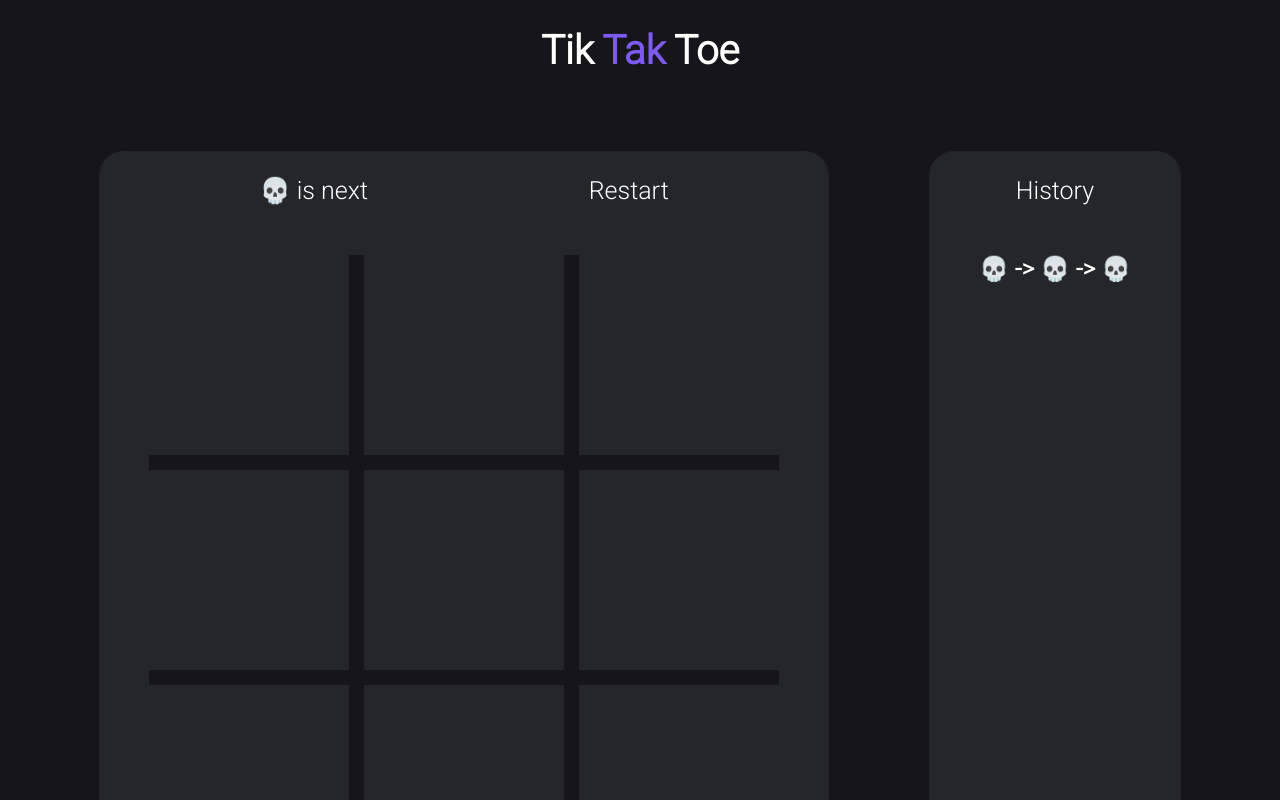
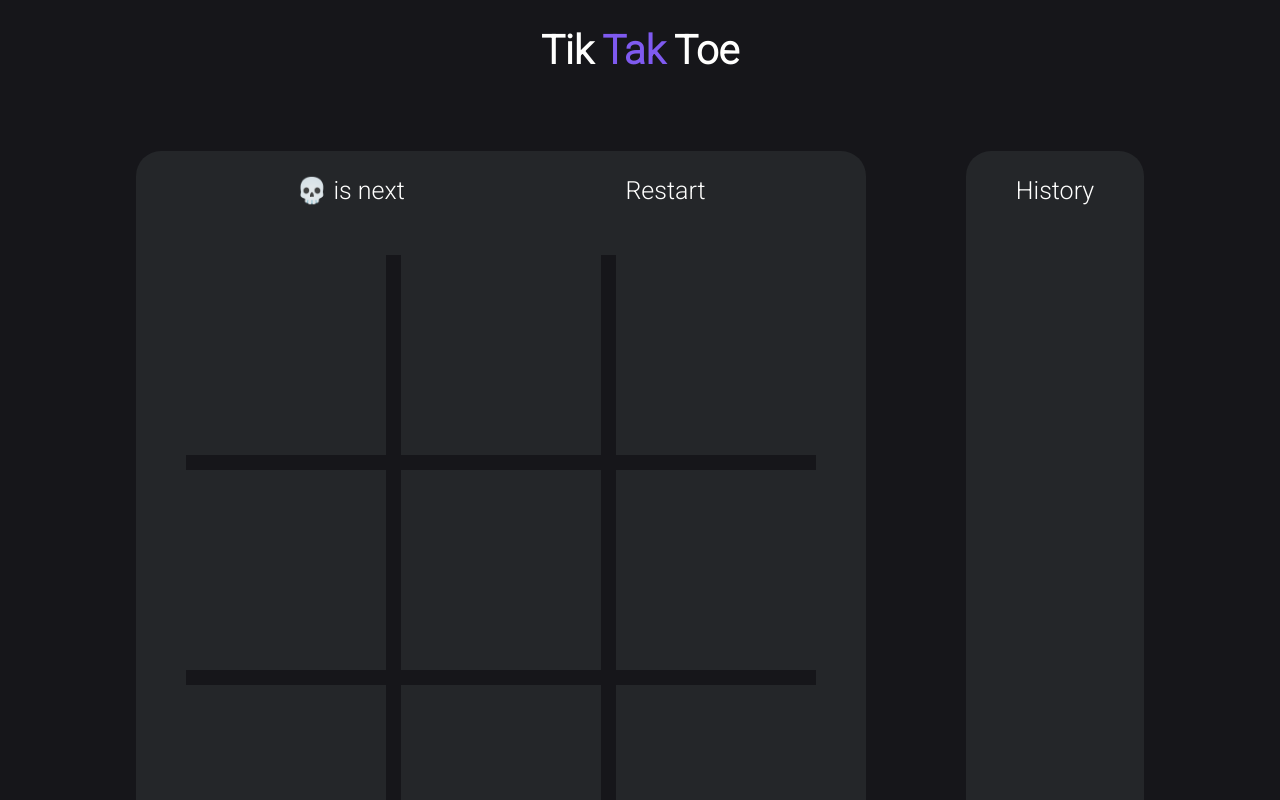
Before and after one commit to LahcenHaouch/tik-tak-toe, a React (Create React App) app: page / in a window 1280 px wide. Shown: the top 800 px of the page. Built offline with nearby package versions, Linux system fonts and the light colour scheme.

Commit message:
[TTT] Moving code to separate files

```diff
--- a/src/App.tsx
+++ b/src/App.tsx
@@ -1,99 +1,45 @@
 import * as React from 'react'
 
 import './App.css'
-import History from './history'
-import {getWinner, getNextMove, getStatus, useLocalStorage, Move} from './utils'
+import History from './History'
+import Grid from './Grid'
+import {useLocalStorage, INITIAL_HISTORY} from './utils'
 
-const INITIAL_MOVES: Array<Move | null> = Array(9).fill(null)
+function App() {
+  const [history, setHistory] = useLocalStorage({
+    initialState: INITIAL_HISTORY,
+    key: 'grid-history',
+  })
 
-function StatusAction({
-  status,
-  onRestart,
-}: {
-  status: string
-  onRestart: () => void
-}) {
-  return (
-    <div className="status-action">
-      <div className="status">{status}</div>
-      <div className="restart" onClick={onRestart}>
-        Restart
-      </div>
-    </div>
-  )
-}
+  const [currentStep, setCurrentStep] = useLocalStorage({
+    initialState: 0,
+    key: 'play',
+  })
 
-function GridCell({
-  index,
-  value,
-  status,
-  onClick,
-}: {
-  index: number
-  value: Move | null
-  status: string
-  onClick: (index: number) => void
-}) {
-  const disabled = value || status.includes('won') || status === 'Draw'
-  const className = disabled ? 'game-cell disabled' : 'game-cell'
-
-  return (
-    <div className={className} onClick={() => onClick(index)}>
-      {value}
-    </div>
-  )
-}
-
-function Grid() {
-  const [moves, setMoves] = useLocalStorage({
-    initialState: INITIAL_MOVES,
-    key: 'grid-state',
-  })
-  const nextMove = getNextMove(moves)
-  const winner = getWinner(moves)
-  const status = getStatus(nextMove, winner)
-
-  function playMove(index: number) {
-    if (!nextMove || winner || moves[index]) {
-      return
-    }
-    const movesCopy = [...moves]
-    movesCopy[index] = nextMove
-
-    setMoves(movesCopy)
+  function goToNextStep() {
+    setCurrentStep(currentStep + 1)
   }
 
-  function restart() {
-    setMoves(INITIAL_MOVES)
+  function goToInitialStep() {
+    setCurrentStep(0)
   }
 
-  const gameGrid = moves.map((move: Move | null, index: number) => (
-    <GridCell
-      key={index}
-      index={index}
-      value={move}
-      status={status}
-      onClick={playMove}
-    />
-  ))
+  // TODO: Radient colors and icons for X and Y
 
-  return (
-    <div className="grid-container">
-      <StatusAction status={status} onRestart={restart} />
-      <div className="game-grid">{gameGrid}</div>
-    </div>
-  )
-}
-
-function App() {
   return (
     <>
       <h1 className="title">
         Tik <span>Tak</span> Toe
       </h1>
       <div className="app-container">
-        <Grid />
-        <History history={[]} />
+        <Grid
+          history={history}
+          currentStep={currentStep}
+          setHistory={setHistory}
+          goToNextStep={goToNextStep}
+          goToInitialStep={goToInitialStep}
+        />
+        <History history={history} currentStep={currentStep} />
       </div>
     </>
   )
--- /dev/null
+++ b/src/Grid.tsx
@@ -0,0 +1,96 @@
+import {Move, getNextMove, getWinner, getStatus, INITIAL_HISTORY} from './utils'
+
+function StatusAction({
+  status,
+  onRestart,
+}: {
+  status: string
+  onRestart: () => void
+}) {
+  return (
+    <div className="status-action">
+      <div className="status">{status}</div>
+      <div className="restart" onClick={onRestart}>
+        Restart
+      </div>
+    </div>
+  )
+}
+
+function GridCell({
+  index,
+  value,
+  status,
+  onClick,
+}: {
+  index: number
+  value: Move | null
+  status: string
+  onClick: (index: number) => void
+}) {
+  const disabled = value || status.includes('won') || status === 'Draw'
+  const className = disabled ? 'game-cell disabled' : 'game-cell'
+
+  return (
+    <div className={className} onClick={() => onClick(index)}>
+      {value}
+    </div>
+  )
+}
+
+function Grid({
+  history,
+  currentStep,
+  setHistory,
+  goToNextStep,
+  goToInitialStep,
+}: {
+  history: Array<Array<Move | null>>
+  currentStep: number
+  setHistory: (history: Array<Array<Move | null>>) => void
+  goToNextStep: () => void
+  goToInitialStep: () => void
+}) {
+  const moves: Array<Move | null> = history[currentStep]
+  const nextMove = getNextMove(moves)
+  const winner = getWinner(moves)
+  const status = getStatus(nextMove, winner)
+
+  function playMove(index: number) {
+    if (!nextMove || winner || moves[index]) {
+      return
+    }
+
+    const historyCopy: Array<Array<Move | null>> = [...history]
+    const movesCopy = [...moves]
+    movesCopy[index] = nextMove
+    historyCopy.push(movesCopy)
+
+    setHistory(historyCopy)
+    goToNextStep()
+  }
+
+  function restart() {
+    setHistory(INITIAL_HISTORY)
+    goToInitialStep()
+  }
+
+  const gameGrid = moves.map((move: Move | null, index: number) => (
+    <GridCell
+      key={index}
+      index={index}
+      value={move}
+      status={status}
+      onClick={playMove}
+    />
+  ))
+
+  return (
+    <div className="grid-container">
+      <StatusAction status={status} onRestart={restart} />
+      <div className="game-grid">{gameGrid}</div>
+    </div>
+  )
+}
+
+export default Grid
--- /dev/null
+++ b/src/History.tsx
@@ -0,0 +1,50 @@
+import {Move} from './utils'
+
+function HistoryCard({
+  moves,
+  index,
+  currentStep,
+}: {
+  moves: Array<Move | null>
+  index: number
+  currentStep: number
+}) {
+  const nonNullMoves = moves.filter(move => move) as Move[]
+
+  const display = nonNullMoves
+    .reduce((prevMove, nextMove) => `${prevMove}->${nextMove}`, '')
+    .substring(2)
+
+  return (
+    <div>
+      {/* {currentStep === index ? 'here' : ''} */}
+      <h2>{display}</h2>
+    </div>
+  )
+}
+
+function History({
+  history,
+  currentStep,
+}: {
+  history: Array<Array<Move | null>>
+  currentStep: number
+}) {
+  const display = history.map((moves, index) => (
+    <HistoryCard
+      moves={moves}
+      index={index}
+      key={index}
+      currentStep={currentStep}
+    />
+  ))
+
+  return (
+    <div className="history-container">
+      <div className="history-action">History</div>
+      <div>{display}</div>
+    </div>
+  )
+}
+
+export default History
--- a/src/history.tsx
+++ /dev/null
@@ -1,22 +0,0 @@
-import {Move} from './utils'
-
-function HistoryCard({moves}: {moves: Move[]}) {
-  return (
-    <div>
-      <h2>{`💀 -> 💀 -> 💀`}</h2>
-    </div>
-  )
-}
-
-function History({history}: {history: Move[][]}) {
-  return (
-    <div className="history-container">
-      <div className="history-action">History</div>
-      <div>
-        <HistoryCard moves={[]} />
-      </div>
-    </div>
-  )
-}
-
-export default History
--- a/src/utils/game-grid.ts
+++ b/src/utils/game-grid.ts
@@ -11,7 +11,9 @@ const WINNING_POSSIBILITIES = [
 
 export type Move = '💀' | '🤡'
 
-export function getWinner(moves: Move[]): Move | undefined {
+export const INITIAL_HISTORY: Array<Array<Move | null>> = [Array(9).fill(null)]
+
+export function getWinner(moves: Array<Move | null>): Move | undefined {
   for (let i = 0; i < WINNING_POSSIBILITIES.length; i++) {
     const firstElement = moves[WINNING_POSSIBILITIES[i][0]]
     const possibility = WINNING_POSSIBILITIES[i].map(element => moves[element])
@@ -21,9 +23,7 @@ export function getWinner(moves: Move[]): Move | undefined {
         (firstElement === '💀' || firstElement === '🤡'),
     )
 
-    console.log('isWinner: ', isWinner)
-
-    if (isWinner) {
+    if (firstElement && isWinner) {
       return firstElement
     }
   }
@@ -31,7 +31,7 @@ export function getWinner(moves: Move[]): Move | undefined {
   return undefined
 }
 
-export function getNextMove(moves: Move[]): Move | undefined {
+export function getNextMove(moves: Array<Move | null>): Move | undefined {
   const maxOfXAndO = moves.reduce(
     (prev, next) => ({
       numberOfX: next === '💀' ? prev.numberOfX + 1 : prev.numberOfX,
```
Also changed, not shown: tsconfig.json (+2 -8 lines).
